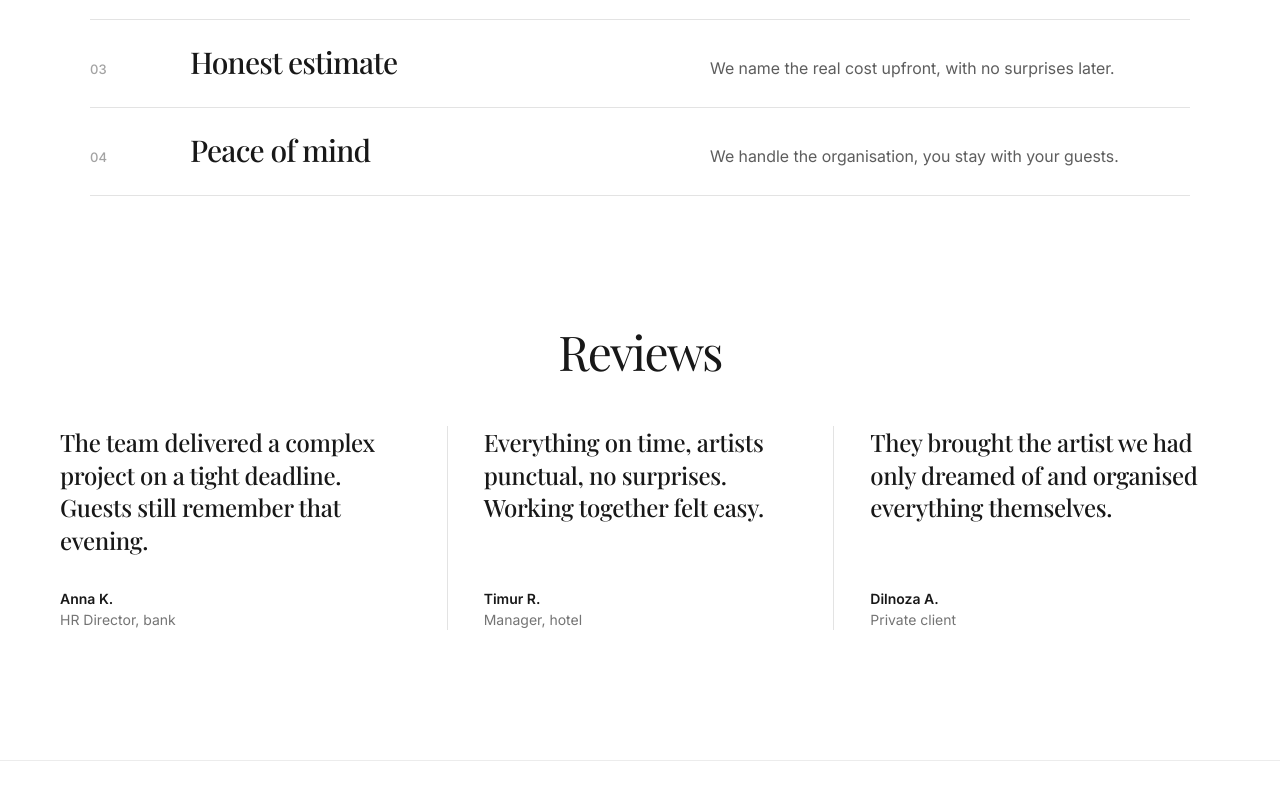
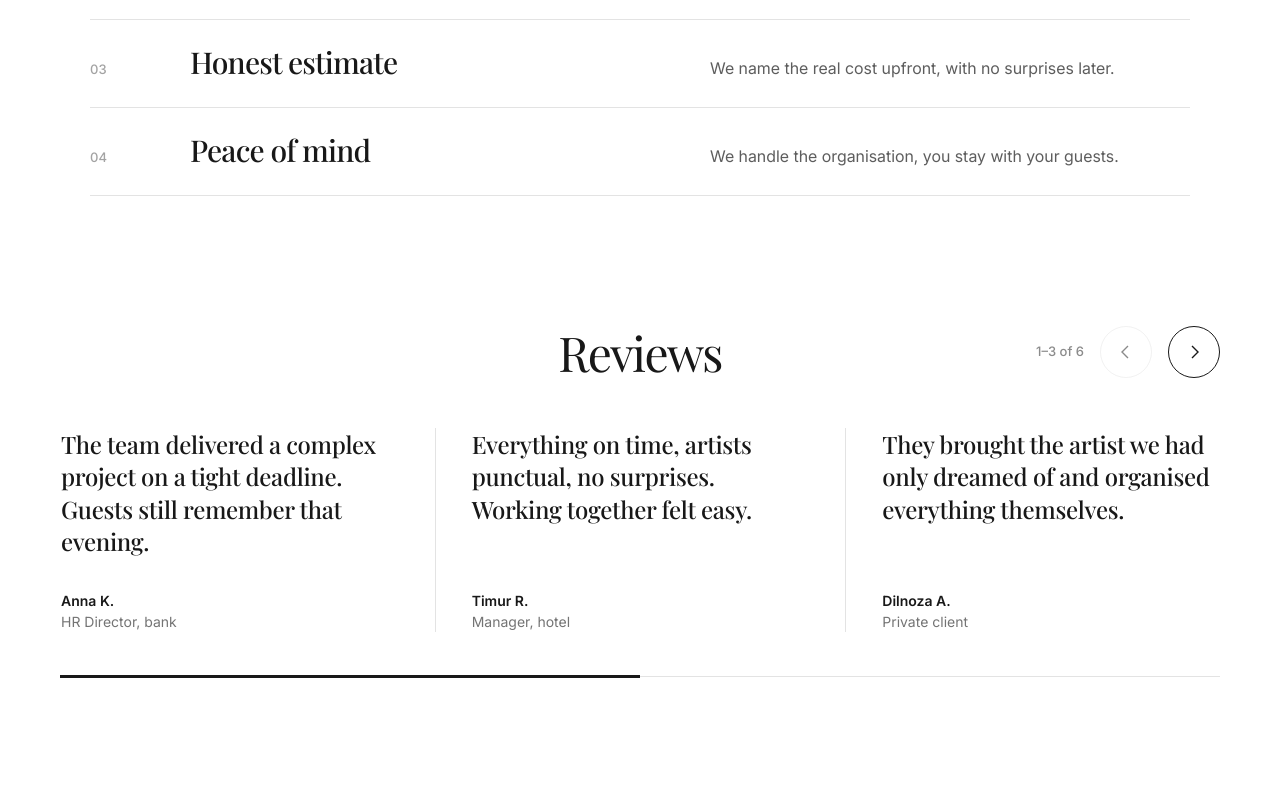
Before and after one commit to uniqspace/BMD, a Vue app: page /about in a window 1280 px wide. Shown: the part 1512-2312 px from the top of the page. Built offline with nearby package versions, Linux system fonts and the light colour scheme.

Commit message:
About page: reviews as a slider (3 columns + arrows, counter and progress on desktop; swipeable cards with dots on mobile)
Co-Authored-By: Claude Opus 5.5 <noreply@anthropic.com>
Claude-Session: https://claude.ai/code/session_01B6dQTr2Arpuaw1uCi2f54J

```diff
--- a/public/locales/en.json
+++ b/public/locales/en.json
@@ -77,8 +77,24 @@
         "text": "They brought the artist we had only dreamed of and organised everything themselves.",
         "name": "Dilnoza A.",
         "role": "Private client"
+      },
+      {
+        "text": "The wedding went exactly as we wanted. Not a single hitch all evening.",
+        "name": "Kamila & Rustam",
+        "role": "Private clients"
+      },
+      {
+        "text": "A corporate party for 400 people and not one question from our side. They took care of everything.",
+        "name": "Sardor M.",
+        "role": "Marketing Director"
+      },
+      {
+        "text": "They put together a music programme for our restaurant, and guests started staying longer.",
+        "name": "Elena V.",
+        "role": "Restaurant owner"
       }
-    ]
+    ],
+    "of": "of"
   },
   "about": {
     "services": {
--- a/public/locales/ru.json
+++ b/public/locales/ru.json
@@ -77,8 +77,24 @@
         "text": "Привезли артиста, о котором мы только мечтали, и всё организовали сами.",
         "name": "Дильноза А.",
         "role": "Частный клиент"
+      },
+      {
+        "text": "Свадьба прошла так, как мы хотели. Ни одной заминки за весь вечер.",
+        "name": "Камила и Рустам",
+        "role": "Частные клиенты"
+      },
+      {
+        "text": "Корпоратив на 400 человек — и ни одного вопроса с нашей стороны. Всё взяли на себя.",
+        "name": "Сардор М.",
+        "role": "Директор по маркетингу"
+      },
+      {
+        "text": "Подобрали музыкальную программу для ресторана, гости стали задерживаться дольше.",
+        "name": "Елена В.",
+        "role": "Владелец ресторана"
       }
-    ]
+    ],
+    "of": "из"
   },
   "about": {
     "services": {
--- a/src/views/AgencyView.vue
+++ b/src/views/AgencyView.vue
@@ -1,6 +1,8 @@
 <script setup lang="ts">
-  import { computed } from 'vue'
+  import { computed, ref } from 'vue'
   import { useI18n } from 'vue-i18n'
+  import { Swiper, SwiperSlide } from 'swiper/vue'
+  import type { Swiper as SwiperType } from 'swiper'
 
   // Inner page "О нас" (design: «О нас · минимал 2»): centered intro, team photo
   // shown whole (no cropping), principles as rows, client reviews in columns.
@@ -15,6 +17,26 @@
   const principles = list('aboutPage.principles')
   const reviews = list('aboutPage.reviews')
   const pad = (n: number) => String(n).padStart(2, '0')
+
+  // Reviews slider: 3 columns on desktop, swipeable cards on mobile/tablet
+  const swiper = ref<SwiperType | null>(null)
+  const active = ref(0)
+  const perView = ref(1)
+  const onSwiper = (sw: SwiperType) => { swiper.value = sw; sync(sw) }
+  const sync = (sw: SwiperType) => {
+    active.value = sw.activeIndex
+    const spv = sw.params.slidesPerView
+    perView.value = typeof spv === 'number' ? Math.floor(spv) : 1
+  }
+  const total = computed(() => reviews.value.length)
+  const lastVisible = computed(() => Math.min(active.value + perView.value, total.value))
+  const counter = computed(() =>
+    perView.value > 1
+      ? `${active.value + 1}–${lastVisible.value} ${t('aboutPage.of')} ${total.value}`
+      : `${active.value + 1} / ${total.value}`,
+  )
+  const atStart = computed(() => active.value === 0)
+  const atEnd = computed(() => lastVisible.value >= total.value)
 </script>
 
 <template>
@@ -60,21 +82,70 @@
     </div>
   </section>
 
-  <!-- Reviews -->
-  <section class="pt-20 pb-20 md:pt-25 md:pb-25 lg:pt-32.5 lg:pb-32.5">
+  <!-- Reviews (slider) -->
+  <section class="overflow-x-clip pt-20 pb-20 md:pt-25 md:pb-25 lg:pt-32.5 lg:pb-32.5">
     <div class="container">
-      <h2 class="mb-8 text-center font-heading font-normal text-[34px]/[1.05] tracking-[-1px] md:mb-10 md:text-[42px]/[1.05] lg:mb-12.5 lg:text-[48px]/[1.05] lg:tracking-[-1.6px]">
+      <div class="mb-7 flex items-center justify-between md:mb-10 lg:mb-12.5 lg:grid lg:grid-cols-[1fr_auto_1fr]">
+        <span class="hidden lg:block"></span>
+        <h2 class="font-heading font-normal text-[34px]/[1.05] tracking-[-1px] md:text-[42px]/[1.05] lg:text-center lg:text-[48px]/[1.05] lg:tracking-[-1.6px]">
           {{ t('aboutPage.reviewsTitle') }}
         </h2>
-      <div class="grid grid-cols-1 lg:grid-cols-3">
-        <div
+        <div class="flex items-center gap-4 justify-self-end">
+          <span class="text-[13px] text-[#18181880]">{{ counter }}</span>
+          <button
+            v-for="dir in [-1, 1]"
+            :key="dir"
+            type="button"
+            :aria-label="dir < 0 ? 'Previous' : 'Next'"
+            :disabled="dir < 0 ? atStart : atEnd"
+            @click="dir < 0 ? swiper?.slidePrev() : swiper?.slideNext()"
+            class="hidden size-13 cursor-pointer items-center justify-center rounded-full border border-[#181818] transition-opacity disabled:cursor-default disabled:border-[#1818181f] disabled:opacity-50 lg:inline-flex"
+          >
+            <svg width="18" height="18" viewBox="0 0 18 18" fill="none"><path :d="dir < 0 ? 'M11 3L5 9l6 6' : 'M7 3l6 6-6 6'" stroke="currentColor" stroke-width="1.4" /></svg>
+          </button>
+        </div>
+      </div>
+
+      <div class="-mr-[35px] md:-mr-15 lg:-mx-9">
+        <Swiper
+          :slides-per-view="1.15"
+          :space-between="16"
+          :breakpoints="{ 768: { slidesPerView: 1.6, spaceBetween: 20 }, 1024: { slidesPerView: 3, spaceBetween: 0 } }"
+          @swiper="onSwiper"
+          @slide-change="sync"
+          @breakpoint="sync"
+          class="overflow-visible! lg:overflow-hidden!"
+        >
+          <SwiperSlide
             v-for="(r, i) in reviews"
             :key="i"
-          class="flex flex-col justify-between gap-6 border-t border-[#1818181f] py-8 first:border-t-0 first:pt-0 md:gap-8 lg:border-t-0 lg:px-9 lg:py-0 lg:first:pl-0 lg:last:pr-0 lg:[&:not(:first-child)]:border-l"
+            class="h-auto!"
+          >
+            <div
+              class="flex h-full flex-col justify-between gap-6 border border-[#1818181f] p-6 transition-colors duration-300 md:gap-8 md:p-7 lg:border-y-0 lg:border-r-0 lg:px-9 lg:py-0"
+              :class="i === active ? 'lg:border-l-transparent' : ''"
             >
               <p class="font-heading text-[22px]/[1.35] tracking-[-0.3px] md:text-[24px]/[1.35]">{{ r.text }}</p>
               <p class="text-[14px]/[1.5]"><span class="font-semibold">{{ r.name }}</span><br /><span class="font-normal text-[#18181899]">{{ r.role }}</span></p>
             </div>
+          </SwiperSlide>
+        </Swiper>
+      </div>
+
+      <!-- Desktop: progress line; mobile/tablet: dots -->
+      <div class="relative mt-11 hidden h-px bg-[#1818181f] lg:block">
+        <span class="absolute -top-px left-0 h-[3px] bg-[#181818] transition-[width] duration-500" :style="{ width: `${(lastVisible / total) * 100}%` }"></span>
+      </div>
+      <div class="mt-6.5 flex justify-center gap-2 lg:hidden">
+        <button
+          v-for="(r, i) in reviews"
+          :key="i"
+          type="button"
+          :aria-label="`${i + 1}`"
+          @click="swiper?.slideTo(i)"
+          class="h-1.5 cursor-pointer rounded-full transition-all duration-300"
+          :class="i === active ? 'w-6.5 bg-[#181818]' : 'w-1.5 bg-[#18181833]'"
+        ></button>
       </div>
     </div>
   </section>
```
Lines whose indentation alone changed are shown as unchanged.
